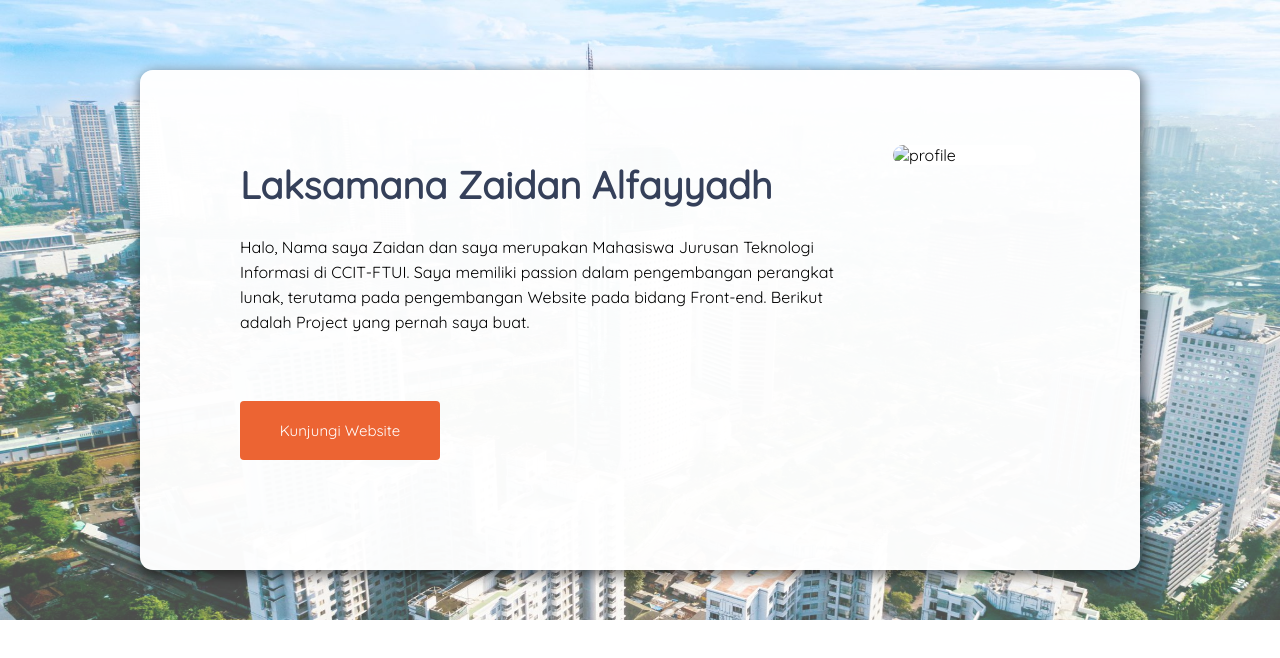
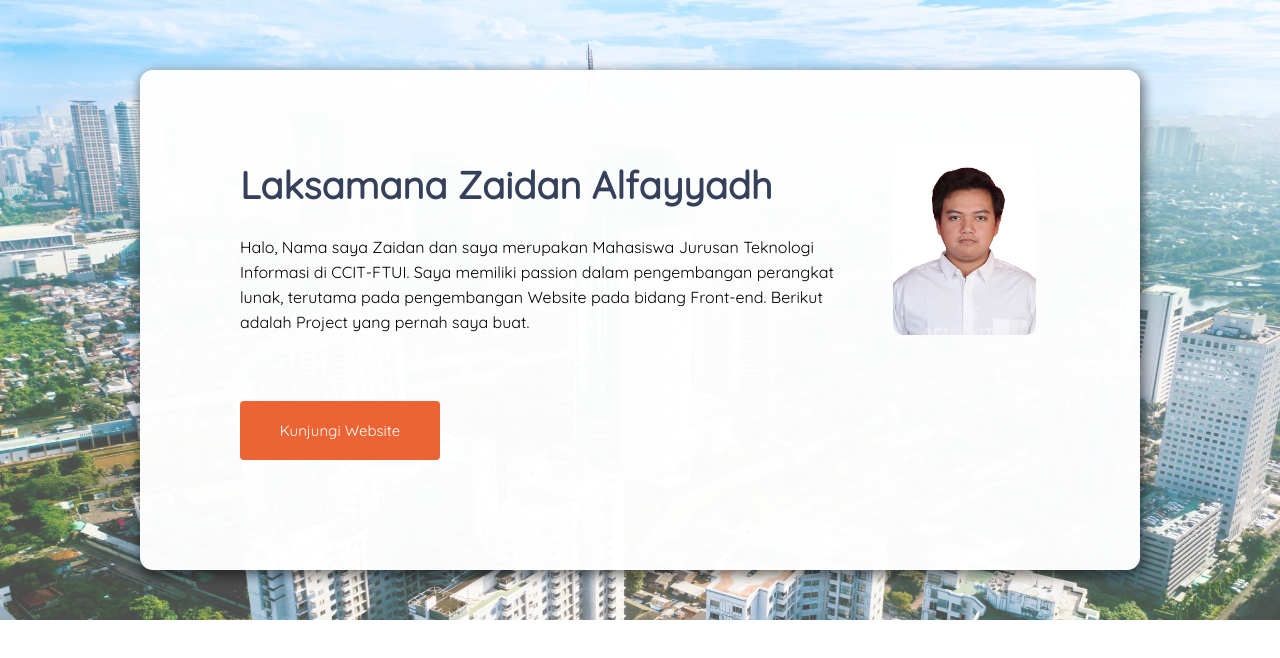
Before and after one commit to lakszaidan/web-porto, a plain HTML site: page Visit-Jakarta/index.html in a window 1280 px wide. Drawn offline with Linux system fonts and the light colour scheme; the site is published under a folder, as on GitHub Pages, so addresses that start at the root find nothing; a web font is replaced by a local one.

Commit message:
Update index.html

```diff
--- a/Visit-Jakarta/index.html
+++ b/Visit-Jakarta/index.html
@@ -12,7 +12,7 @@
         <div class="center">
             <h1 class="name">Laksamana Zaidan Alfayyadh</h1>
             <div class="img-prof">
-                <img src="/assets/images/profile.jpg" alt="profile">
+                <img src="./assets/images/profile.jpg" alt="profile">
             </div>
             <div class="desc">
                 <p>Halo, Nama saya Zaidan dan saya merupakan Mahasiswa Jurusan Teknologi Informasi di CCIT-FTUI. Saya memiliki passion
```
